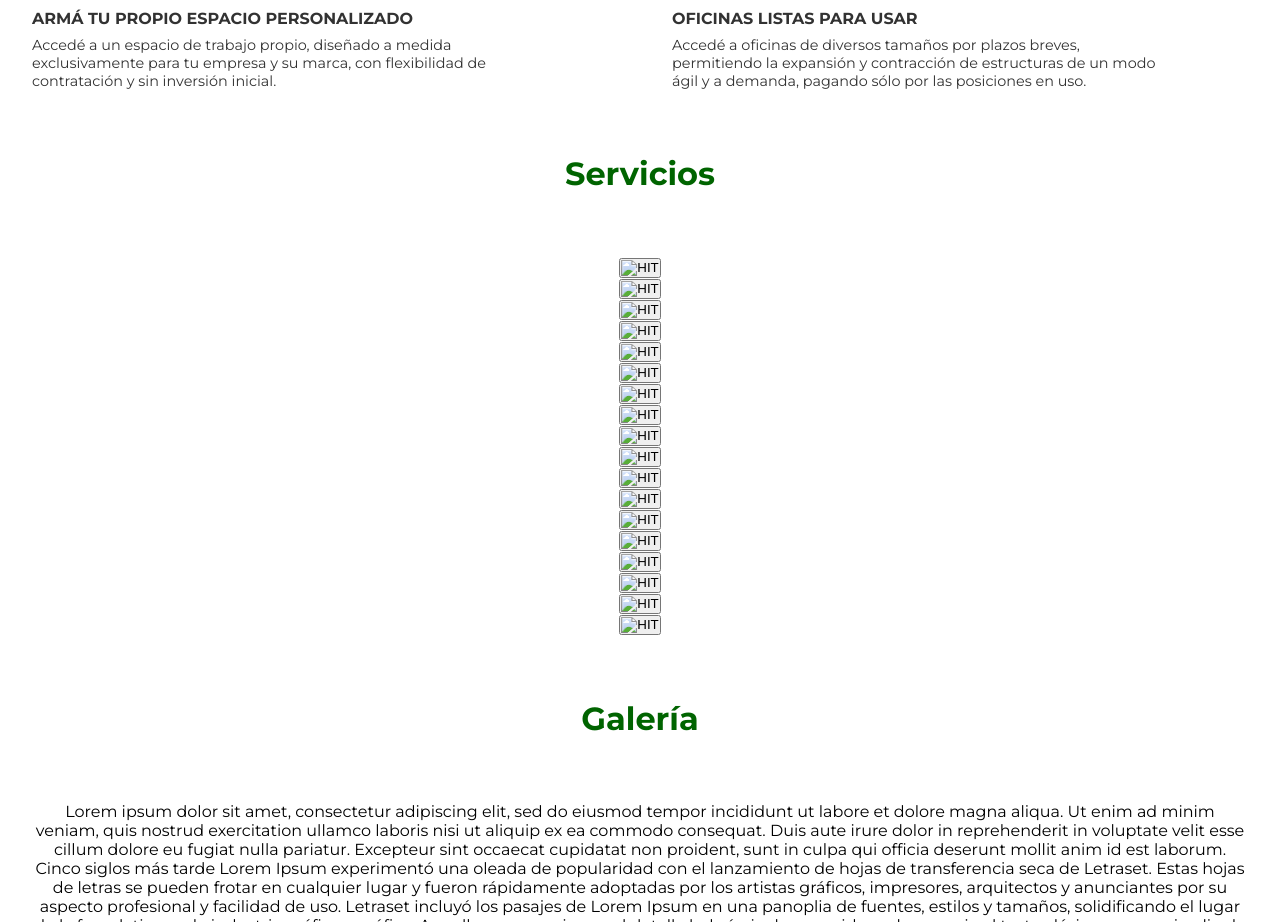
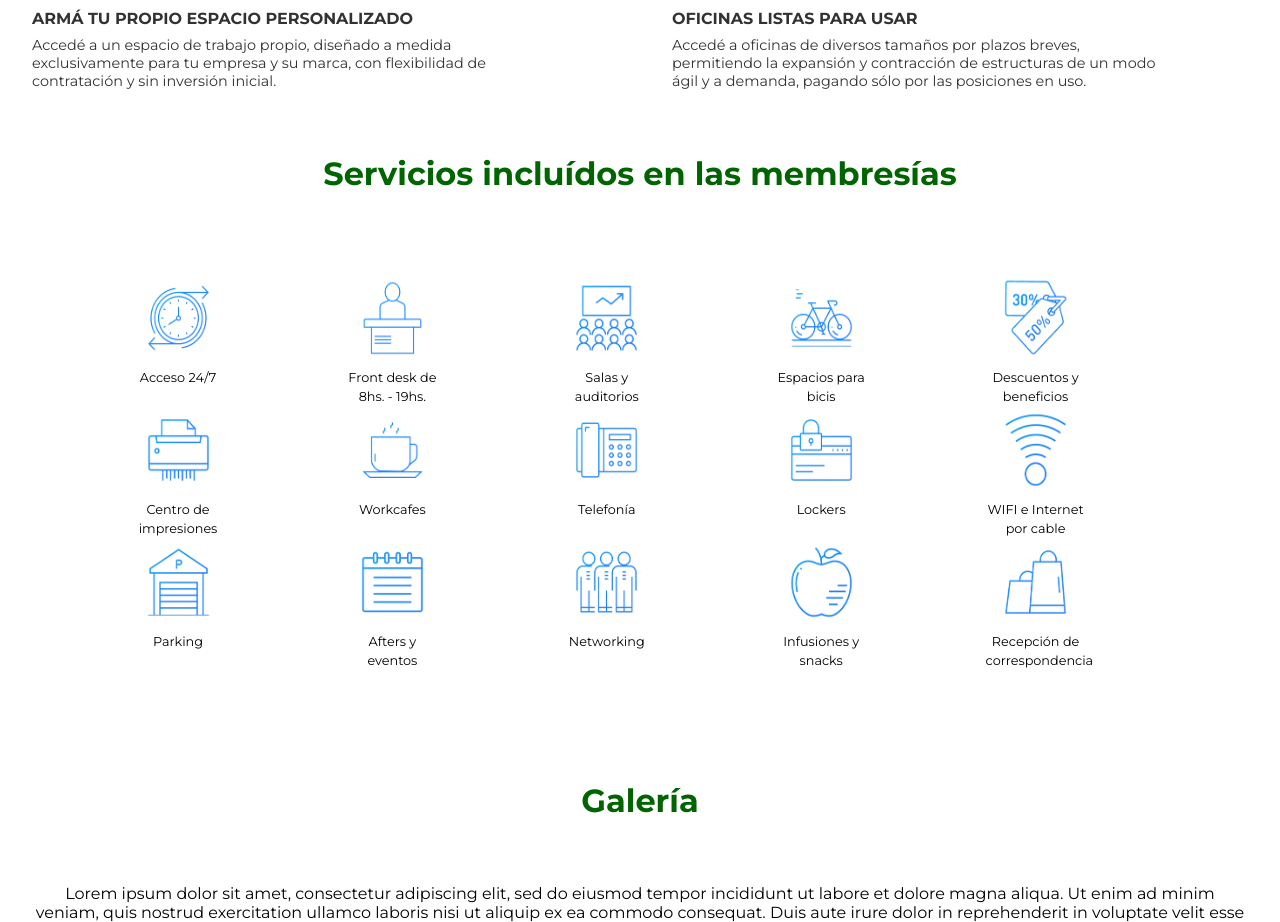
Before and after one commit to AlexisArce/coderhouse-desarrollo-web, a plain HTML site: page index.html in a window 1280 px wide. Shown: the part 1448-2370 px from the top of the page. Drawn offline with Linux system fonts and the light colour scheme.

Commit message:
Adds content to Servicios section

```diff
--- a/css/style.css
+++ b/css/style.css
@@ -176,3 +176,28 @@ h2 {
 .card-description {
   font-size: 0.9em;
 }
+
+#servicios-container {
+  display: grid;
+  grid-template-columns: repeat(5, 20%);
+  grid-template-rows: auto;
+  margin: 3em 3em 5em 6em;
+  align-items: center;
+  text-align: center;
+}
+
+.servicio-item {
+  height: 100px;
+  width: 100px;
+  margin-bottom: 2em;
+}
+
+.servicio-item img {
+  height: 90px;
+  width: 95px;
+}
+
+.servicio-item span {
+  font-size: 0.8em;
+  margin-bottom: 0.5em;
+}
--- a/index.html
+++ b/index.html
@@ -82,92 +82,24 @@
         </div>
       </div>
       <div id="servicios" class="description">
-        <h2>Servicios</h2>
-        <div class="row text-center mt-5">
-
-                <div class="col-6 col-md-4 col-lg-2">
-                    <button type="button bg-white" class="btn" data-toggle="tooltip" data-placement="top" title="" data-container="body" data-original-title="ACCESO A LA RED HIT">
-                        <img src="/img/logo/modals/1.webp" alt="HIT" class="img-fluid">                    </button>
-                </div>
-                <div class="col-6 col-md-4 col-lg-2">
-                    <button type="button bg-white" class="btn" data-toggle="tooltip" data-placement="top" title="" data-container="body" data-original-title="ACCESO 24/7">
-                        <img src="/img/logo/modals/2.webp" alt="HIT" class="img-fluid">                    <div class="ripple-container"></div></button>
-                </div>
-                <div class="col-6 col-md-4 col-lg-2">
-                    <button type="button bg-white" class="btn" data-toggle="tooltip" data-placement="top" title="" data-container="body" data-original-title="FRONT DESK 8 a 19hs">
-                        <img src="/img/logo/modals/3.webp" alt="HIT" class="img-fluid">                    </button>
-                </div>
-                <div class="col-6 col-md-4 col-lg-2">
-                    <button type="button bg-white" class="btn" data-toggle="tooltip" data-placement="top" title="" data-container="body" data-original-title="SALAS Y AUDITORIOS">
-                        <img src="/img/logo/modals/4.webp" alt="HIT" class="img-fluid">                    </button>
-                </div>
-                <div class="col-6 col-md-4 col-lg-2">
-                    <button type="button bg-white" class="btn" data-toggle="tooltip" data-placement="top" title="" data-container="body" data-original-title="ESPACIOS PARA BICIS">
-                        <img src="/img/logo/modals/5.webp" alt="HIT" class="img-fluid">                    </button>
-                </div>
-                <div class="col-6 col-md-4 col-lg-2">
-                    <button type="button bg-white" class="btn" data-toggle="tooltip" data-placement="top" title="" data-container="body" data-original-title="BENEFICIOS Y DESCUENTOS">
-                        <img src="/img/logo/modals/6.webp" alt="HIT" class="img-fluid">                    </button>
-                </div>
-                <div class="col-6 col-md-4 col-lg-2">
-                    <button type="button bg-white" class="btn" data-toggle="tooltip" data-placement="top" title="" data-container="body" data-original-title="CENTRO DE IMPRESIONES">
-                        <img src="/img/logo/modals/7.webp" alt="HIT" class="img-fluid">                    </button>
-                </div>
-                <!--
-                <div class="col-6 col-md-4 col-lg-2">
-                    <button type="button bg-white" class="btn" data-toggle="tooltip" data-placement="top"
-                        title="WORKCAFÉS" data-container="body">
-                        <img src="/img/logo/modals/8.webp" alt="HIT" class="img-fluid"/>                    </button>
-                </div>
-                -->
-                <div class="col-6 col-md-4 col-lg-2">
-                    <button type="button bg-white" class="btn" data-toggle="tooltip" data-placement="top" title="" data-container="body" data-original-title="WORKCAFÉS">
-                        <img src="/img/logo/modals/9.webp" alt="HIT" class="img-fluid">                    </button>
-                </div>
-                <div class="col-6 col-md-4 col-lg-2">
-                    <button type="button bg-white" class="btn" data-toggle="tooltip" data-placement="top" title="" data-container="body" data-original-title="TELEFONÍA">
-                        <img src="/img/logo/modals/10.webp" alt="HIT" class="img-fluid">                    </button>
-                </div>
-                <div class="col-6 col-md-4 col-lg-2">
-                    <button type="button bg-white" class="btn" data-toggle="tooltip" data-placement="top" title="" data-container="body" data-original-title="LOCKERS">
-                        <img src="/img/logo/modals/11.webp" alt="HIT" class="img-fluid">                    </button>
-                </div>
-                <div class="col-6 col-md-4 col-lg-2">
-                    <button type="button bg-white" class="btn" data-toggle="tooltip" data-placement="top" title="" data-container="body" data-original-title="WIFI E INTERNET POR CABLE">
-                        <img src="/img/logo/modals/12.webp" alt="HIT" class="img-fluid">                    </button>
-                </div>
-                <div class="col-6 col-md-4 col-lg-2">
-                    <button type="button bg-white" class="btn" data-toggle="tooltip" data-placement="top" title="" data-container="body" data-original-title="PARKING">
-                        <img src="/img/logo/modals/13.webp" alt="HIT" class="img-fluid">                    </button>
-                </div>
-                <div class="col-6 col-md-4 col-lg-2">
-                    <button type="button bg-white" class="btn" data-toggle="tooltip" data-placement="top" title="" data-container="body" data-original-title="AFTERS Y EVENTOS">
-                        <img src="/img/logo/modals/14.webp" alt="HIT" class="img-fluid">                    </button>
-                </div>
-                <div class="col-6 col-md-4 col-lg-2">
-                    <button type="button bg-white" class="btn" data-toggle="tooltip" data-placement="top" title="" data-container="body" data-original-title="NETWORKING">
-                        <img src="/img/logo/modals/15.webp" alt="HIT" class="img-fluid">                    </button>
-                </div>
-                <div class="col-6 col-md-4 col-lg-2 ">
-                    <button type="button bg-white" class="btn" data-toggle="tooltip" data-placement="top" title="" data-container="body" data-original-title="INFUSIONES Y SNACKS">
-                        <img src="/img/logo/modals/16.webp" alt="HIT" class="img-fluid">                    </button>
-                </div>
-                <div class="col-6 col-md-4 col-lg-2">
-                    <button type="button bg-white" class="btn" data-toggle="tooltip" data-placement="top" title="" data-container="body" data-original-title="CERVEZA / CHOP">
-                        <img src="/img/logo/modals/17.webp" alt="HIT" class="img-fluid">                    <div class="ripple-container"></div></button>
-                </div>
-                <div class="col-6 col-md-4 col-lg-2">
-                    <button type="button bg-white" class="btn" data-toggle="tooltip" data-placement="top" title="" data-container="body" data-original-title="RECEPCIÓN DE CORRESPONDENCIA">
-                        <img src="/img/logo/modals/18.webp" alt="HIT" class="img-fluid">                    </button>
-                </div>
-                <div class="col-6 col-md-4 col-lg-2">
-                    <button type="button bg-white" class="btn" data-toggle="tooltip" data-placement="top" title="" data-container="body" data-original-title="PERSONALIZACIÓN DE LAYOUTS A MEDIDA">
-                        <img src="/img/logo/modals/19.webp" alt="HIT" class="img-fluid">                    </button>
-                </div>
-
-
-
-            </div>
+        <h2>Servicios incluídos en las membresías</h2>
+        <div id="servicios-container">
+            <div class="servicio-item"><img src="./media/images/servicios/2 Acceso 24-7.webp" alt="Acceso 24/7"><span>Acceso 24/7</span></n></div>
+            <div class="servicio-item"><img src="./media/images/servicios/3 Front desk 8 - 19.webp" alt="Front desk de 8hs. - 19hs."><span>Front desk de 8hs. - 19hs.</span></div/>
+            <div class="servicio-item"><img src="./media/images/servicios/4 Salas y auditorios.webp" alt="Salas y auditorios"><span>Salas y auditorios</span></div>
+            <div class="servicio-item"><img src="./media/images/servicios/5 Espacios para bicis.webp" alt="Espacios para bicis"><span>Espacios para bicis</span></div>
+            <div class="servicio-item"><img src="./media/images/servicios/6 Descuentos y beneficios.webp" alt="Descuentos y beneficios"><span>Descuentos y beneficios</span></div>
+            <div class="servicio-item"><img src="./media/images/servicios/7 Centro de impresiones.webp" alt="Centro de impresiones"><span>Centro de impresiones</span></div>
+            <div class="servicio-item"><img src="./media/images/servicios/8 Workcafes.webp" alt="Workcafes"><span>Workcafes</span></div>
+            <div class="servicio-item"><img src="./media/images/servicios/9 Telefonia.webp" alt="Telefonía"><span>Telefonía</span></div>
+            <div class="servicio-item"><img src="./media/images/servicios/10 Lockers.webp" alt="Lockers"><span>Lockers</span></div>
+            <div class="servicio-item"><img src="./media/images/servicios/11 WIFI.webp" alt="WIFI e Internet por cable"><span>WIFI e Internet por cable</span></div>
+            <div class="servicio-item"><img src="./media/images/servicios/12 Parking.webp" alt="Parking"><span>Parking</span></div>
+            <div class="servicio-item"><img src="./media/images/servicios/13 Afters y eventos.webp" alt="Afters y eventos"><span>Afters y eventos</span></div>
+            <div class="servicio-item"><img src="./media/images/servicios/14 Networking.webp" alt="Networking"><span>Networking</span></div>
+            <div class="servicio-item"><img src="./media/images/servicios/15 Infusiones y snacks.webp" alt="Infusiones y snacks"><span>Infusiones y snacks</span></div>
+            <div class="servicio-item"><img src="./media/images/servicios/17 Recepcion de correspondencia.webp" alt="Recepción de correspondencia"><span>Recepción de correspondencia</span></div>
+        </div>
       </div>
       <div id="galeria" class="description">
         <h2>Galería</h2>
```
